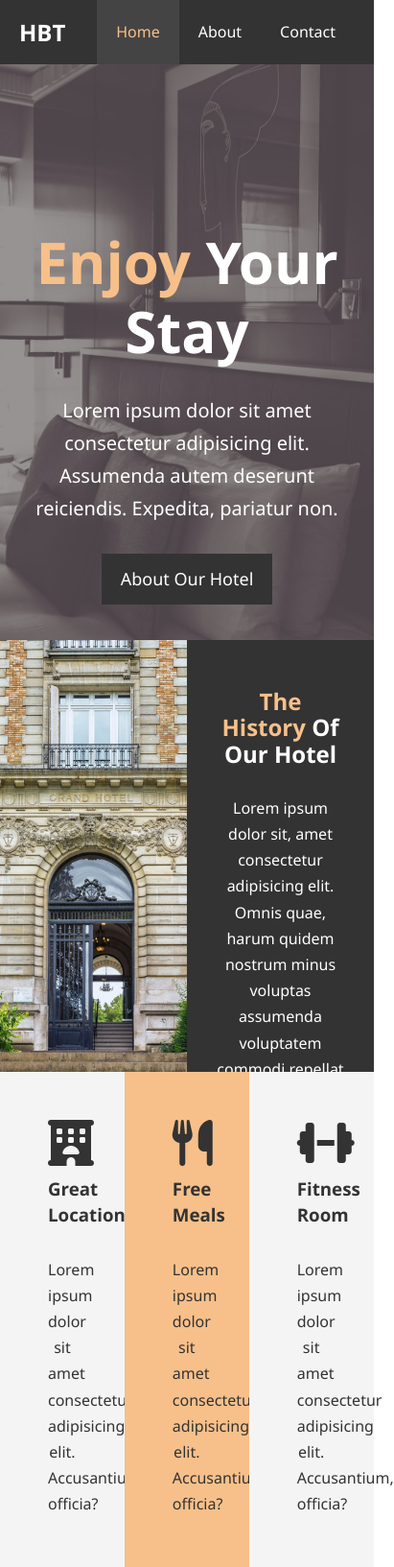
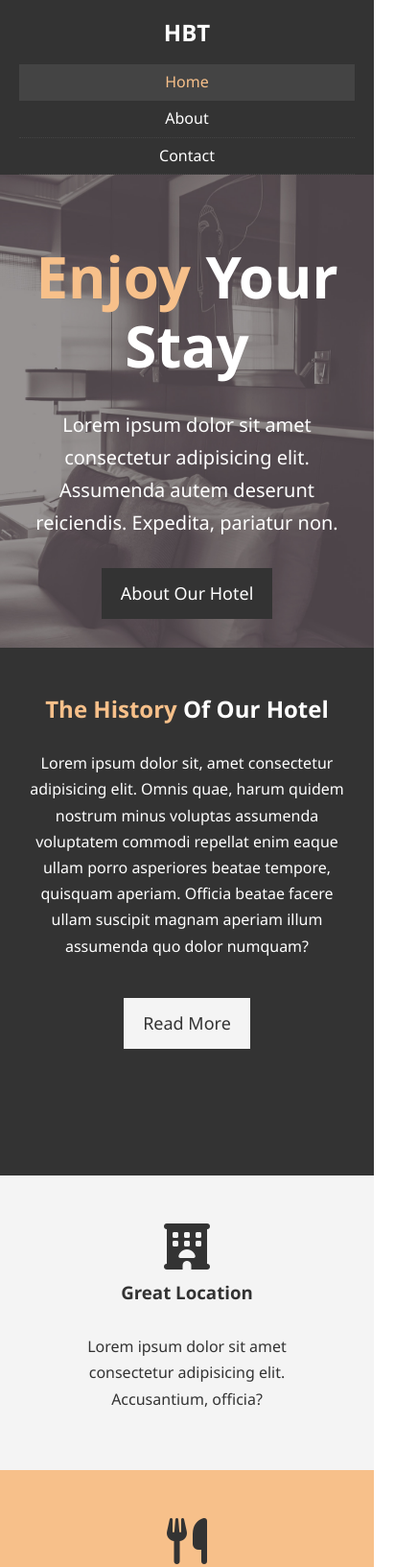
Before and after one commit to alphageekdom/websites, a plain HTML site: page hotel-website/index.html in a window 390 px wide. Shown: the top 1633 px of the page at 96% size, 411 px wide, since content can reach past the window. Drawn offline with Linux system fonts and the light colour scheme.

Commit message:
responsive design

```diff
--- a/hotel-website/about.html
+++ b/hotel-website/about.html
@@ -10,7 +10,7 @@
             integrity="sha512-z3gLpd7yknf1YoNbCzqRKc4qyor8gaKU1qmn+CShxbuBusANI9QpRohGBreCFkKxLhei6S9CQXFEbbKuqLg0DA=="
             crossorigin="anonymous" referrerpolicy="no-referrer" />
         <link rel="stylesheet" href="css/style.css">
-        <link rel="stylesheet" href="css/mobile.css">
+        <link rel="stylesheet" media="screen and (max-width: 768px)" href="css/mobile.css">
         <title>Hotel BT | About</title>
     </head>
 
--- a/hotel-website/css/mobile.css
+++ b/hotel-website/css/mobile.css
@@ -0,0 +1,64 @@
+#navbar .logo {
+  float: none;
+  text-align: center;
+}
+
+#navbar ul,
+#navbar ul li {
+  float: none;
+}
+
+#navbar ul li a {
+  padding: 5px;
+  border-bottom: #444 dotted 1px;
+}
+
+/* Showcase */
+#showcase {
+  height: 100%;
+}
+
+#showcase .showcase-content {
+  padding-top: 70px;
+  padding-bottom: 30px;
+}
+
+/* Home Info */
+#home-info {
+  height: 550px;
+}
+
+#home-info .info-img {
+  display: none;
+}
+
+#home-info .info-content {
+  float: none;
+  width: 100%;
+}
+
+/* Boxes */
+.box {
+  float: none;
+  width: 100%;
+}
+
+/* About */
+#about-info .info-right,
+#about-info .info-left {
+  float: none;
+  width: 100%;
+}
+
+#about-info .info-right {
+  margin-top: 30px;
+}
+
+.l-heading {
+  text-align: center;
+}
+
+/* Contact */
+#contact-info .box {
+  border-bottom: #444 dotted 1px;
+}
--- a/hotel-website/index.html
+++ b/hotel-website/index.html
@@ -10,7 +10,7 @@
             integrity="sha512-z3gLpd7yknf1YoNbCzqRKc4qyor8gaKU1qmn+CShxbuBusANI9QpRohGBreCFkKxLhei6S9CQXFEbbKuqLg0DA=="
             crossorigin="anonymous" referrerpolicy="no-referrer" />
         <link rel="stylesheet" href="css/style.css">
-        <link rel="stylesheet" href="css/mobile.css">
+        <link rel="stylesheet" media="screen and (max-width: 768px)" href="css/mobile.css">
         <title>Hotel BT | Welcome</title>
     </head>
 
```
Also changed, not shown: hotel-website/contact.html (+1 -1 lines).
